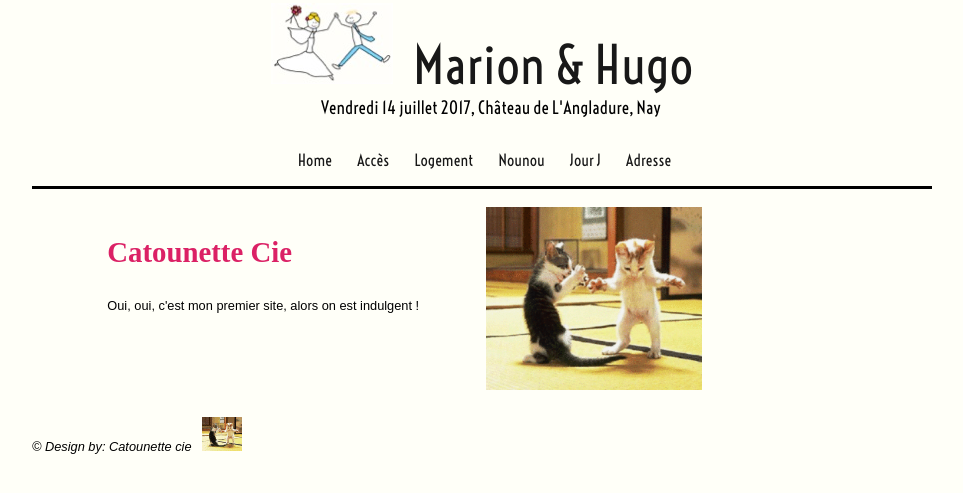
After one commit to Catounette/site_mariage, a Django app: page /blog/cestmoi in a window 1280 px wide. The commit adds this page. Shown: the top 493 px of the page, without its empty margins (158-1121 px from the left). Run offline with Django 3.2, Linux system fonts and the light colour scheme.

Commit message:
commit12

```diff
--- /dev/null
+++ b/blog/templates/blog/cestmoi.html
@@ -0,0 +1,16 @@
+
+{% extends "base.html" %}
+{% load static %}
+{% block title %}Page Transports et accès{% endblock %}
+{% block article %}
+   <div id="intro">
+		<div class="elem">
+		   <h1>Catounette Cie</h1>
+		   <p> Oui, oui, c'est mon premier site, alors on est indulgent !</p>
+		</div>
+		<div class="elem">
+	     <img src={% static "img/chatBig.gif" alt="grandchat" %}/>
+      </div>
+  </div>
+
+{% endblock %}
--- a/blog/urls.py
+++ b/blog/urls.py
@@ -16,6 +16,7 @@ urlpatterns = [
     url(r'^tpl$',views.tpl,name='tpl'),
     url(r'^adresse$',views.adresse,name='adresse'),
     url(r'^addition/(?P<nombre1>\d+)/(?P<nombre2>\d+)/$',views.addition,name='calcul'),
+    url(r'^cestmoi$',views.cestmoi,name='cestmoi'),
 
 
 
--- a/blog/views.py
+++ b/blog/views.py
@@ -27,6 +27,10 @@ def transportEtAcces(request):
 def logement(request):
 
     return render(request,'blog/logement.html')
+
+def cestmoi(request):
+
+    return render(request,'blog/cestmoi.html')
 
 def nounou(request):
 
--- a/templates/base.html
+++ b/templates/base.html
@@ -42,7 +42,7 @@
        </aside>
        {% endblock %}
     </section>
-<footer>&copy; Design by: Catounette cie <img src={% static "img/chat.gif" alt="signature catounette" %}/>
+<footer>&copy; Design by: Catounette cie<a href ="/blog/cestmoi"><img src={% static "img/chat.gif" alt="signature catounette" %}/></a>
 </footer>
 </div>
 </body>
```
Also changed, not shown: blog/static/img/chatBig.gif (added).
